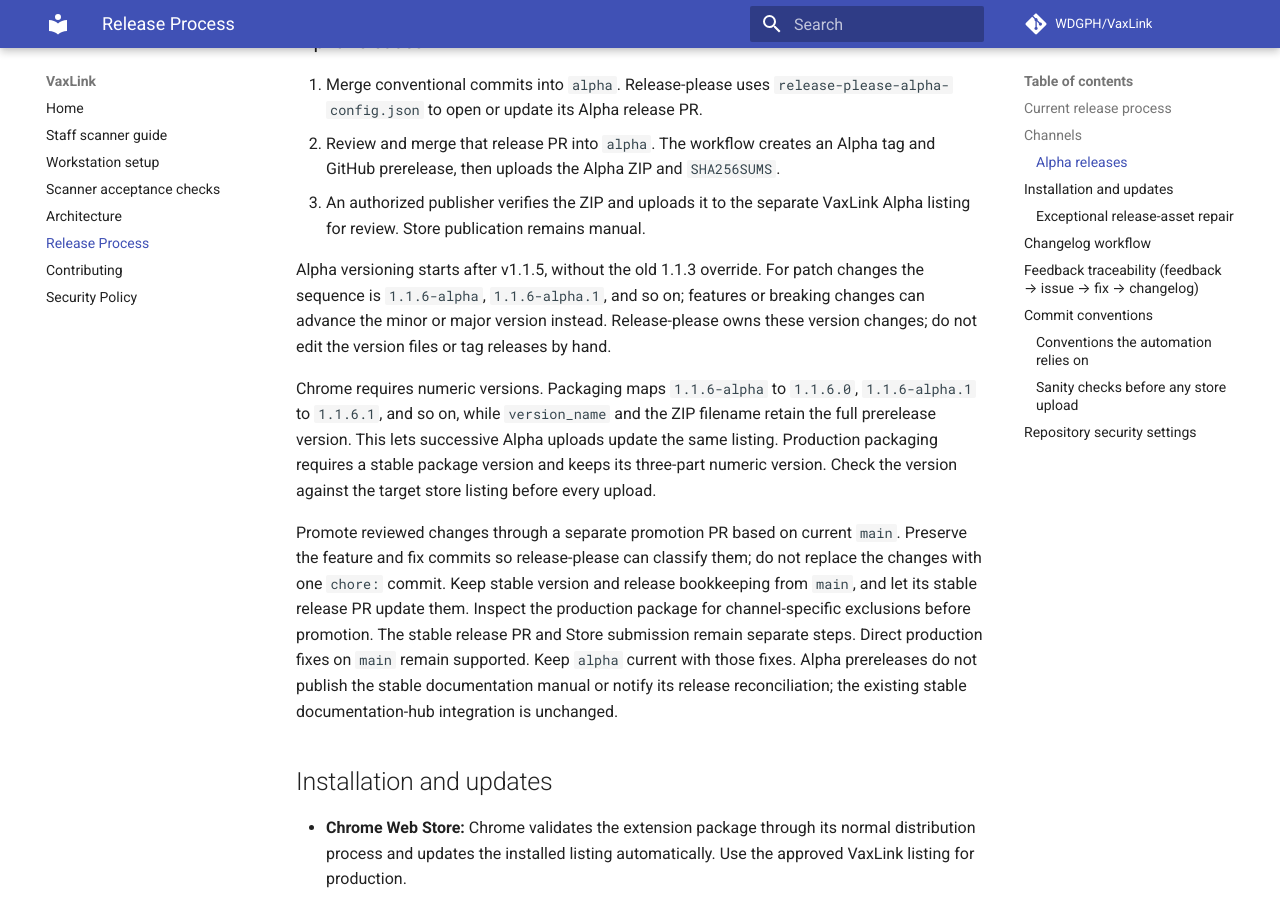
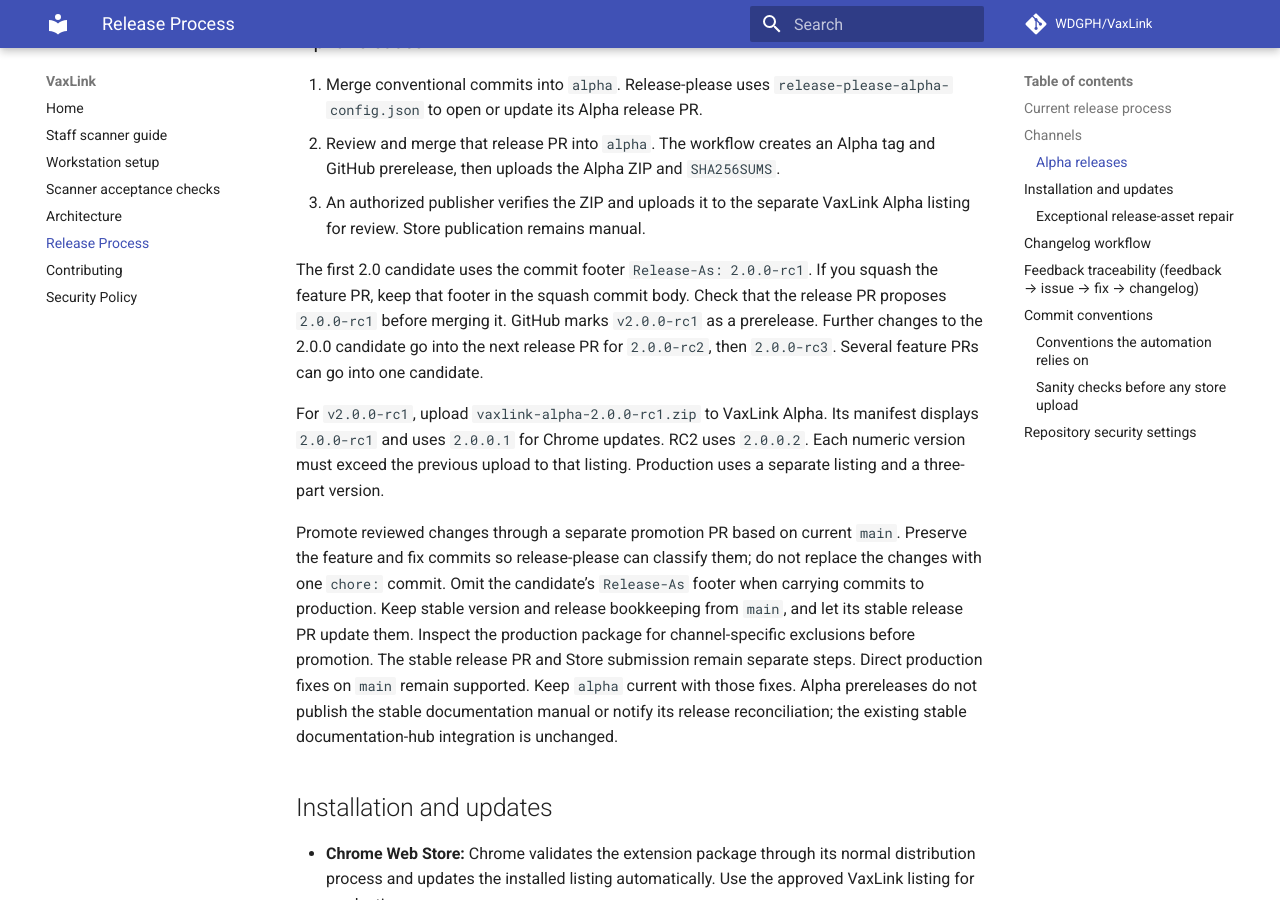
Before and after one commit to WDGPH/VaxLink, an MkDocs documentation site: the page built from docs/RELEASING.md, in a window 1280 px wide and 900 px high, scrolled down 1165 px. Built offline with MkDocs 1.6.1 and Material for MkDocs 9.7.7, drawn with Linux system fonts in a browser that asks for light colours; comment, search, counter and statistics services are not loaded.

Commit message:
feat: package numbered release candidates for VaxLink Alpha
Release-As: 2.0.0-rc1

```diff
--- a/docs/RELEASING.md
+++ b/docs/RELEASING.md
@@ -45,21 +45,21 @@ preference overrides it. Use the exact package being evaluated for the
 3. An authorized publisher verifies the ZIP and uploads it to the separate
    VaxLink Alpha listing for review. Store publication remains manual.
 
-Alpha versioning starts after v1.1.5, without the old 1.1.3 override. For patch
-changes the sequence is `1.1.6-alpha`, `1.1.6-alpha.1`, and so on; features or
-breaking changes can advance the minor or major version instead. Release-please
-owns these version changes; do not edit the version files or tag releases by hand.
+The first 2.0 candidate uses the commit footer `Release-As: 2.0.0-rc1`.
+If you squash the feature PR, keep that footer in the squash commit body.
+Check that the release PR proposes `2.0.0-rc1` before merging it.
+GitHub marks `v2.0.0-rc1` as a prerelease. Further changes to the 2.0.0
+candidate go into the next release PR for `2.0.0-rc2`, then `2.0.0-rc3`.
+Several feature PRs can go into one candidate.
 
-Chrome requires numeric versions. Packaging maps `1.1.6-alpha` to `1.1.6.0`,
-`1.1.6-alpha.1` to `1.1.6.1`, and so on, while `version_name` and the ZIP filename
-retain the full prerelease version. This lets successive Alpha uploads update
-the same listing. Production packaging requires a stable package version and
-keeps its three-part numeric version. Check the version against the target store
-listing before every upload.
+For `v2.0.0-rc1`, upload `vaxlink-alpha-2.0.0-rc1.zip` to VaxLink Alpha.
+Its manifest displays `2.0.0-rc1` and uses `2.0.0.1` for Chrome updates.
+RC2 uses `2.0.0.2`. Each numeric version must exceed the previous upload
+to that listing. Production uses a separate listing and a three-part version.
 
 Promote reviewed changes through a separate promotion PR based on current `main`.
 Preserve the feature and fix commits so release-please can classify them; do not
-replace the changes with one `chore:` commit. Keep stable version and release
+replace the changes with one `chore:` commit. Omit the candidate’s `Release-As` footer when carrying commits to production. Keep stable version and release
 bookkeeping from `main`, and let its stable release PR update them. Inspect the
 production package for channel-specific exclusions before promotion. The stable
 release PR and Store submission remain separate steps. Direct production fixes
--- a/release-please-alpha-config.json
+++ b/release-please-alpha-config.json
@@ -5,7 +5,7 @@
   "include-v-in-tag": true,
   "prerelease": true,
   "versioning": "prerelease",
-  "prerelease-type": "alpha",
+  "prerelease-type": "rc1",
   "bootstrap-sha": "8b45b6ebec6c74933cbd680491b6ecef2265ef26",
   "changelog-sections": [
     {
```
Also changed, not shown: 2 other files.
